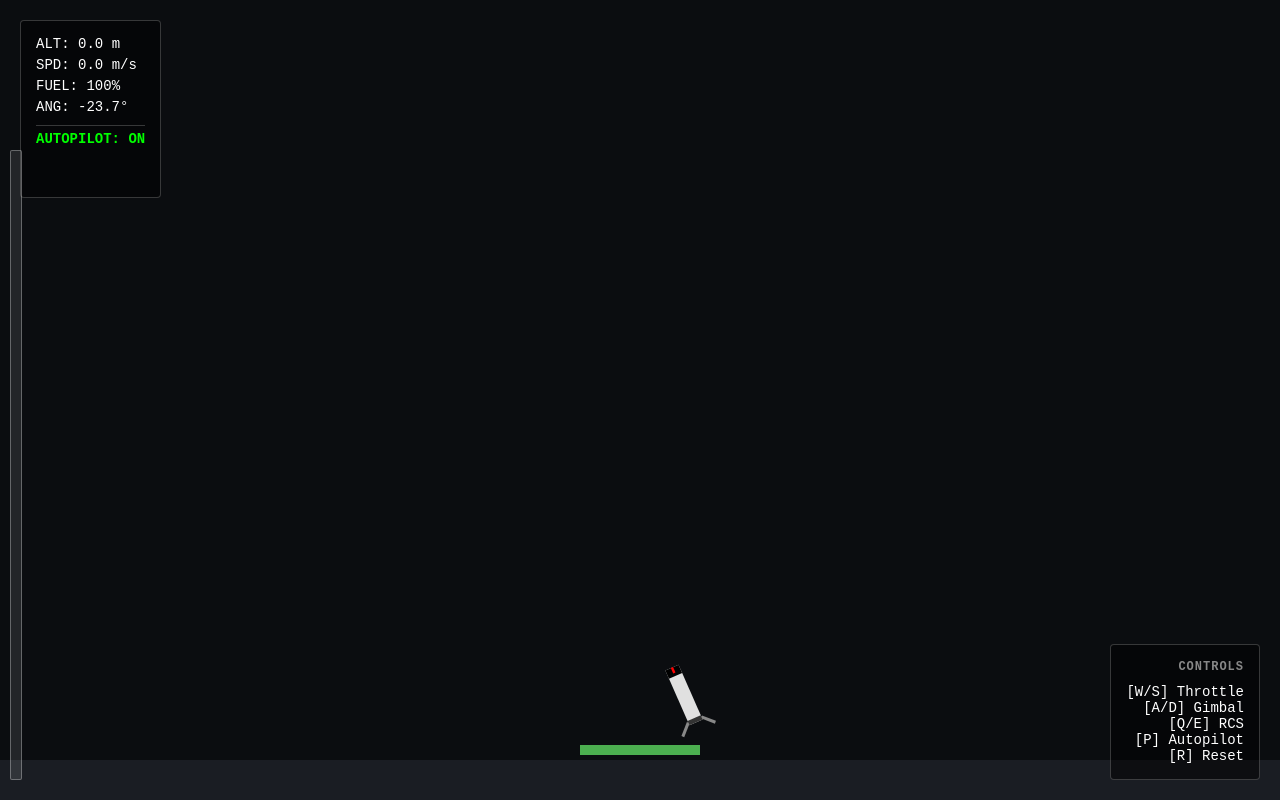
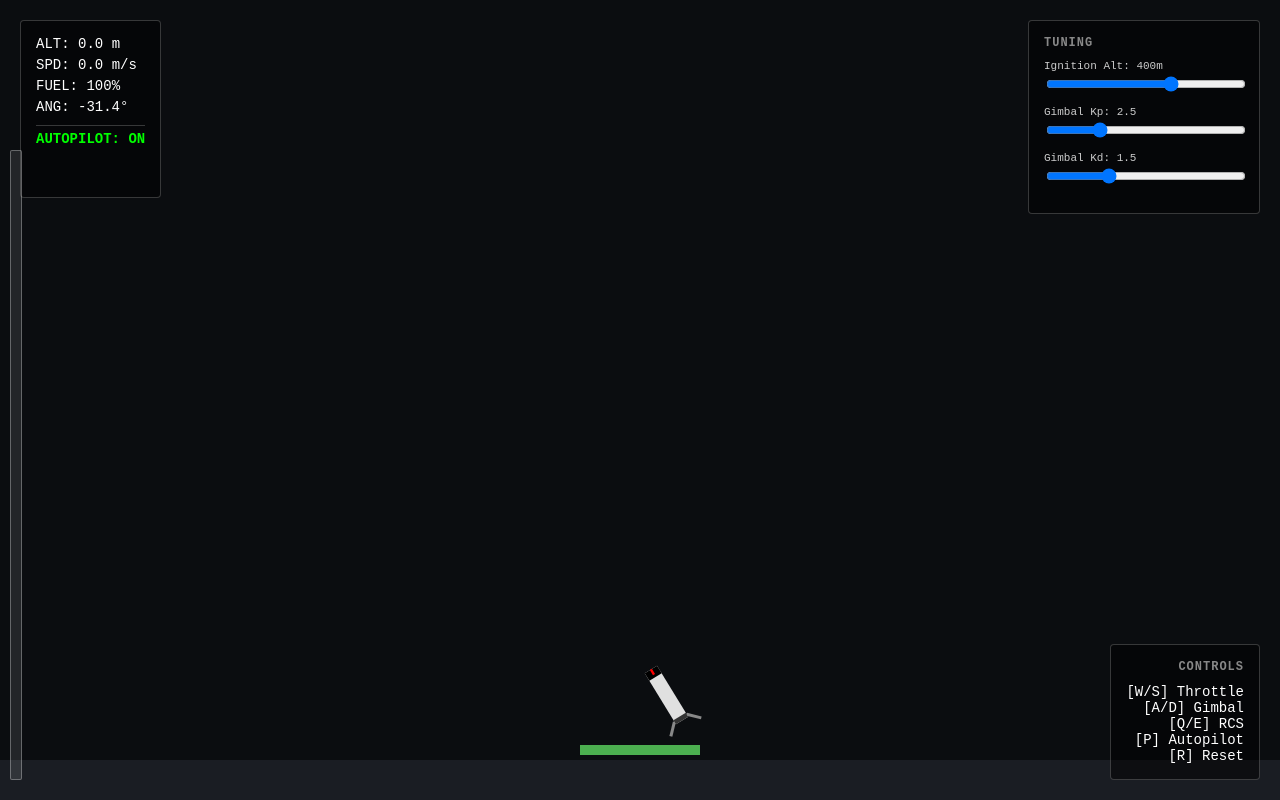
Before and after one commit to AsutoshDalei/booster-landing-RL, a plain HTML site: page index.html in a window 1280 px wide. Drawn offline with Linux system fonts and the light colour scheme.

Commit message:
PID Tuning working

```diff
--- a/css/style.css
+++ b/css/style.css
@@ -77,6 +77,42 @@ html {
     text-align: right;
 }
 
+#tuning-panel {
+    position: absolute;
+    top: 20px;
+    right: 20px;
+    background: rgba(0, 0, 0, 0.5);
+    padding: 15px;
+    border-radius: 4px;
+    border: 1px solid rgba(255, 255, 255, 0.2);
+    width: 200px;
+    pointer-events: auto;
+    /* Enable slider interaction */
+}
+
+#tuning-panel h3 {
+    margin: 0 0 10px 0;
+    font-size: 12px;
+    color: #888888;
+    text-transform: uppercase;
+    letter-spacing: 1px;
+}
+
+.control-group {
+    margin-bottom: 10px;
+}
+
+.control-group label {
+    display: block;
+    margin-bottom: 2px;
+    font-size: 11px;
+    color: #ccc;
+}
+
+.control-group input[type=range] {
+    width: 100%;
+}
+
 #controls-help h3 {
     margin: 0 0 10px 0;
     font-size: 12px;
--- a/index.html
+++ b/index.html
@@ -28,6 +28,23 @@
             <div>[P] Autopilot</div>
             <div>[R] Reset</div>
         </div>
+
+        <div id="tuning-panel">
+            <h3>TUNING</h3>
+            <div class="control-group">
+                <label>Ignition Alt: <span id="val-ign">400</span>m</label>
+                <input type="range" id="inp-ign" min="50" max="600" value="400" step="10">
+            </div>
+            <div class="control-group">
+                <label>Gimbal Kp: <span id="val-kp">2.5</span></label>
+                <input type="range" id="inp-kp" min="0" max="10" value="2.5" step="0.1">
+            </div>
+            <div class="control-group">
+                <label>Gimbal Kd: <span id="val-kd">1.5</span></label>
+                <input type="range" id="inp-kd" min="0" max="5" value="1.5" step="0.1">
+            </div>
+        </div>
+
         <div id="throttle-bar-container">
             <div id="throttle-bar-fill"></div>
         </div>
--- a/js/autopilot.js
+++ b/js/autopilot.js
@@ -67,6 +67,12 @@ export const Autopilot = {
             r.throttle = 0;
             // Still perform stabilization? Yes, RCS still works.
         } else {
+            // Update PID Gains from State
+            if (state.tuning) {
+                GimbalPID.kp = state.tuning.gimbalKp;
+                GimbalPID.kd = state.tuning.gimbalKd;
+            }
+
             // 3. Velocity Hold (Throttle)
             // Use Guidance Target if available, else default
             const targetVy = (g && g.targetVy !== undefined) ? g.targetVy : 50.0;
@@ -78,21 +84,26 @@ export const Autopilot = {
 
             const throttleCmd = ThrottlePID.update(targetVy, r.vy, dt);
 
-            // Ascent Prevention Clamp
-            // If targetVy is positive (Descent) and r.vy is small (near hover) or negative (Ascent),
-            // we must limit throttle to ensure we don't fly up.
-            // Hover Throttle ~= G / T_ACCEL_MAX ~= 100 / 300 = 0.33
-
+            // Ascent Prevention Clamp (Relaxed)
+            // Allow slight ascent (negative vy) for correction, but clamp ceiling
+            // Hover Throttle ~= 0.33
             let finalThrottle = throttleCmd;
 
-            // If we are ascending (vy < 0) or nearly stopped (vy < 2),
-            // limit throttle to be below Hover threshold to force gravity to win.
-            if (r.vy < 2.0) {
-                const hoverThrottle = 100.0 / 300.0; // G / MaxAccel
-                const maxAllowed = hoverThrottle * 0.95; // Ensure net accel is Downward
-                if (finalThrottle > maxAllowed) {
-                    finalThrottle = maxAllowed;
-                }
+            // If strictly ascending fast (vy < -5), clamp hard.
+            // If hovering (vy ~ 0), allow up to 1.1x Hover to maintain position
+            const hoverThrottle = 100.0 / 300.0;
+
+            if (r.vy < -2.0) {
+                // Ascent detected. Limit throttle to ensure we don't accelerate UP further.
+                // Allow holding current upward velocity? No, gravity should win eventually.
+                // Set limit to Hover * 0.95 (Net Downward Accel)
+                const maxAllowed = hoverThrottle * 0.95;
+                if (finalThrottle > maxAllowed) finalThrottle = maxAllowed;
+            } else if (r.vy < 5.0) {
+                // Near hover. Allow slight over-throttle to correct descent rate, but cap it.
+                // Cap at Hover * 1.5?
+                const maxAllowed = hoverThrottle * 1.5;
+                if (finalThrottle > maxAllowed) finalThrottle = maxAllowed;
             }
 
             r.throttle = finalThrottle;
--- a/js/guidance.js
+++ b/js/guidance.js
@@ -70,12 +70,17 @@ function handleCoast(state, g, r, altitude) {
 
     // Note: r.vy is Positive Down (Descent).
     if (r.vy > 10) { // Only if falling meaningfully
-        const stoppingDist = (r.vy * r.vy) / (2 * NET_ACCEL);
-        const ignitionAlt = stoppingDist * 1.3;
+        // User Override: Default ignition altitude check
+        const userIgnition = state.tuning.ignitionAltitude || 400;
 
-        if (altitude <= ignitionAlt) {
-            console.log("GUIDANCE: IGNITION - Starting Suicide Burn");
-            console.log(`Alt: ${altitude.toFixed(1)}, StopDist: ${stoppingDist.toFixed(1)}`);
+        // Physics Safety Check (still calc stopping dist just in case user sets it absurdly low?
+        // No, current logic is "Safety Factor 1.3".
+        // Let's rely on user setting mainly, or MAX of both?
+        // Prompt says: "When set, the suicide-burn logic uses this altitude as the ignition trigger"
+        // Let's use the USER value as the primary trigger.
+
+        if (altitude <= userIgnition) {
+            console.log("GUIDANCE: IGNITION - User Trigger");
             g.phase = 'BURN';
             g.engineEnabled = true;
         }
--- a/js/main.js
+++ b/js/main.js
@@ -11,7 +11,7 @@ import { stepPhysics } from './physics.js';
 import { initControls, updateControls } from './controls.js';
 import { Autopilot } from './autopilot.js';
 import { Guidance } from './guidance.js';
-import { initUI, updateUI } from './ui.js';
+import { initUI, updateUI, initTuning } from './ui.js';
 
 const canvas = document.getElementById('simCanvas');
 const ctx = canvas.getContext('2d');
@@ -32,6 +32,7 @@ window.addEventListener('resize', resize);
 resize(); // Initial setup
 initControls(SimState, resetGame);
 initUI();
+initTuning(SimState);
 
 // --- Physics Loop ---
 let lastTime = 0;
--- a/js/state.js
+++ b/js/state.js
@@ -50,6 +50,13 @@ export const SimState = {
         phase: 'COAST', // COAST, BURN, LANDED
         engineEnabled: true, // Master switch for guidance
         landingResult: null // null, 'SUCCESS', 'FAILURE'
+    },
+
+    tuning: {
+        ignitionAltitude: 400,
+        gimbalKp: 2.5,
+        gimbalKd: 1.5,
+        rcsDeadband: 0.02
     }
 };
 
--- a/js/ui.js
+++ b/js/ui.js
@@ -21,6 +21,32 @@ export function initUI() {
     UI.apStatus = document.getElementById('autopilot-status');
     UI.landingOutcome = document.getElementById('landing-outcome');
     UI.throttleBar = document.getElementById('throttle-bar-fill');
+}
+
+export function initTuning(state) {
+    const ids = [
+        { sl: 'inp-ign', val: 'val-ign', key: 'ignitionAltitude' },
+        { sl: 'inp-kp', val: 'val-kp', key: 'gimbalKp' },
+        { sl: 'inp-kd', val: 'val-kd', key: 'gimbalKd' }
+    ];
+
+    ids.forEach(item => {
+        const slider = document.getElementById(item.sl);
+        const label = document.getElementById(item.val);
+
+        if (slider && label) {
+            // Set Initial
+            slider.value = state.tuning[item.key];
+            label.innerText = state.tuning[item.key];
+
+            // Listen
+            slider.addEventListener('input', (e) => {
+                const val = parseFloat(e.target.value);
+                state.tuning[item.key] = val;
+                label.innerText = val;
+            });
+        }
+    });
 }
 
 export function updateUI(state) {
```
